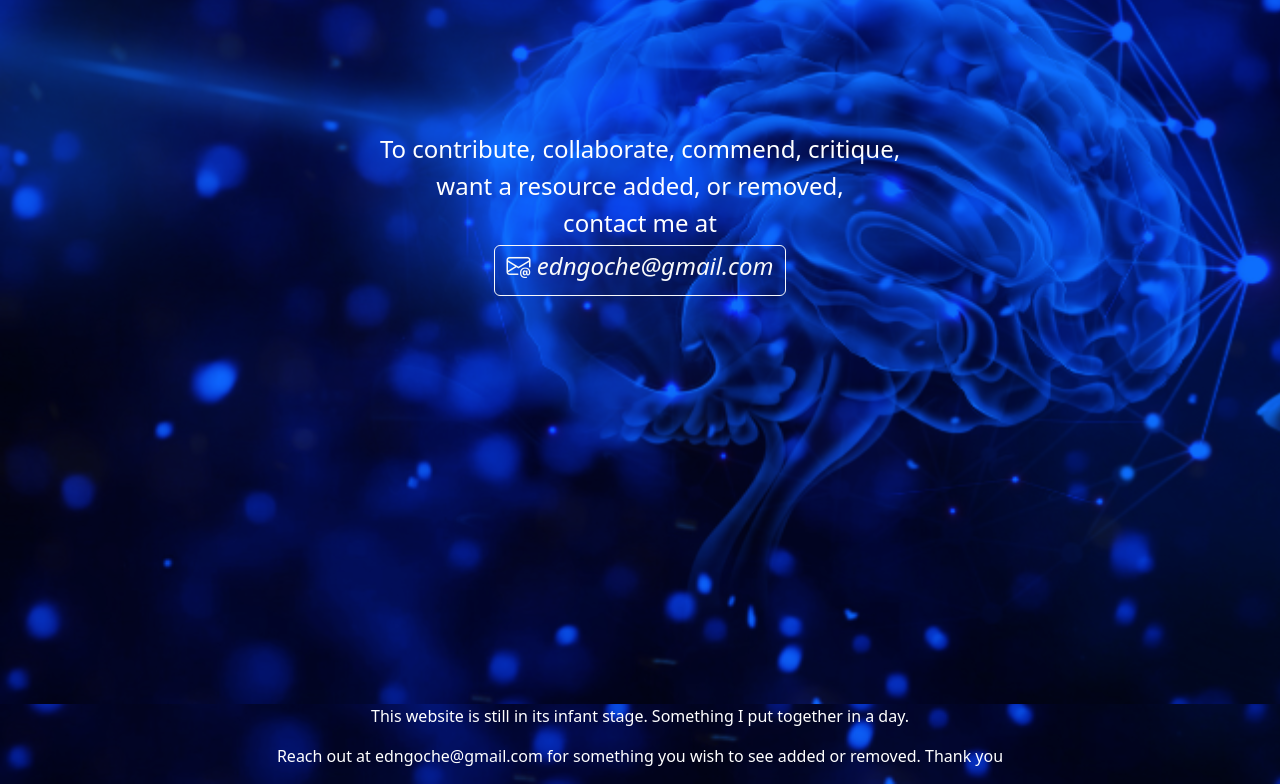
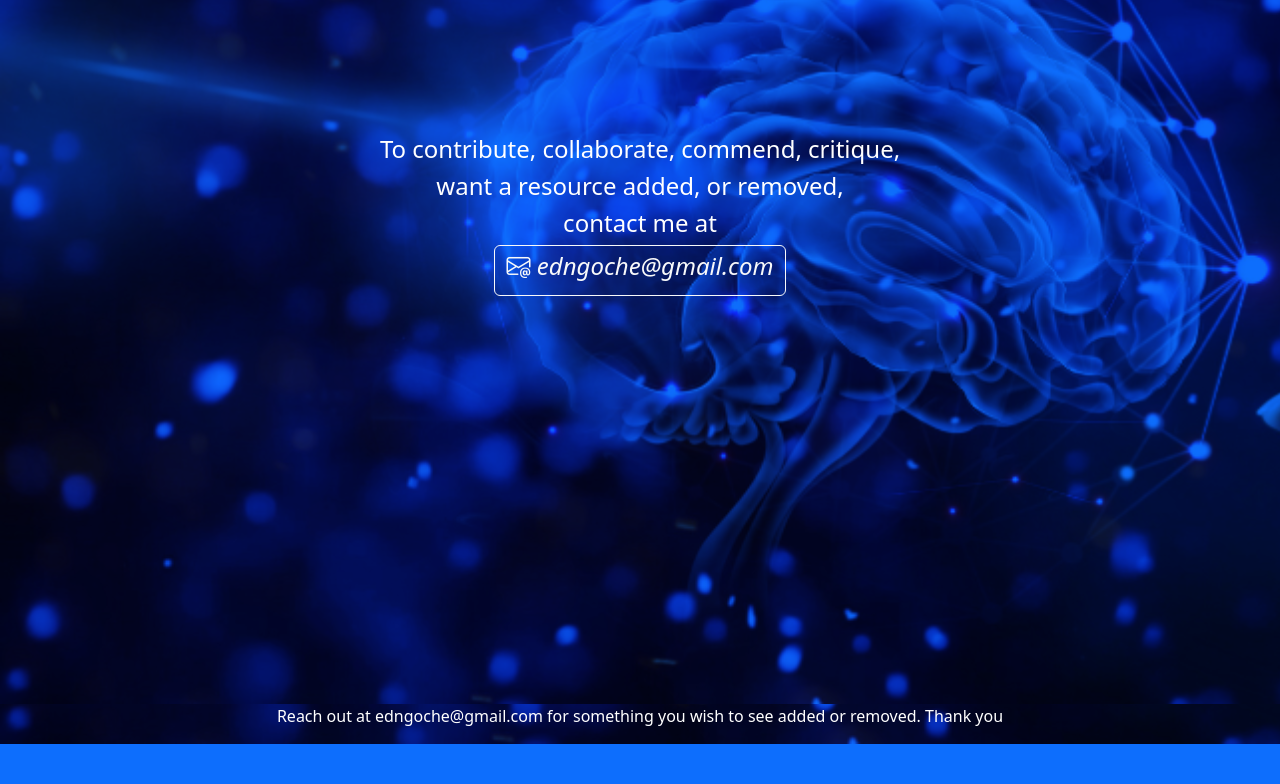
Before and after one commit to eongoche/recovery, a plain HTML site: page pages/contact.html in a window 1280 px wide. Shown: the part 193-977 px from the top of the page. After the commit the page ends 937 px from the top, so only its background shows below. Drawn offline with nearby package versions, Linux system fonts and the light colour scheme.

Commit message:
Contact footer edit

```diff
--- a/pages/contact.html
+++ b/pages/contact.html
@@ -71,7 +71,6 @@
 
 
   <footer>
-    <p>This website is still in its infant stage. Something I put together in a day. </p>
   <p>Reach out at edngoche@gmail.com for something you wish to see added or removed. Thank you</p>
   </footer>
 
```
